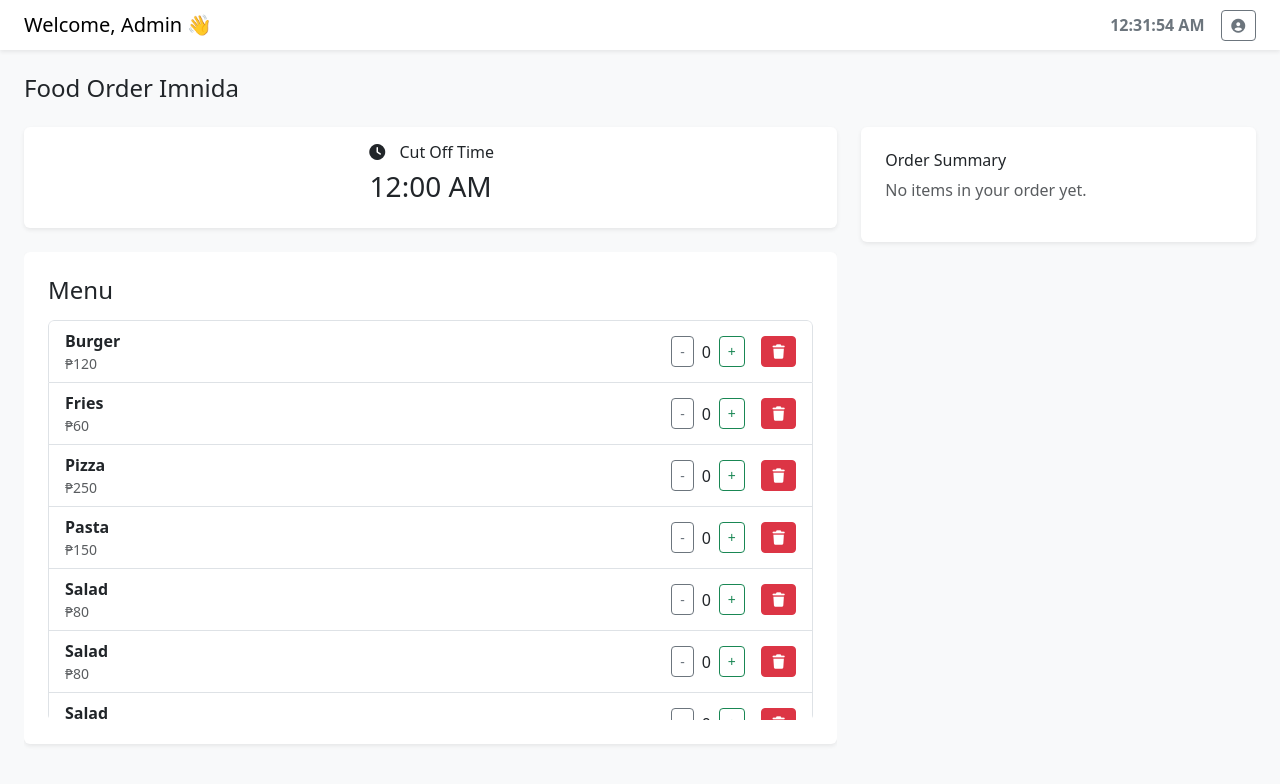
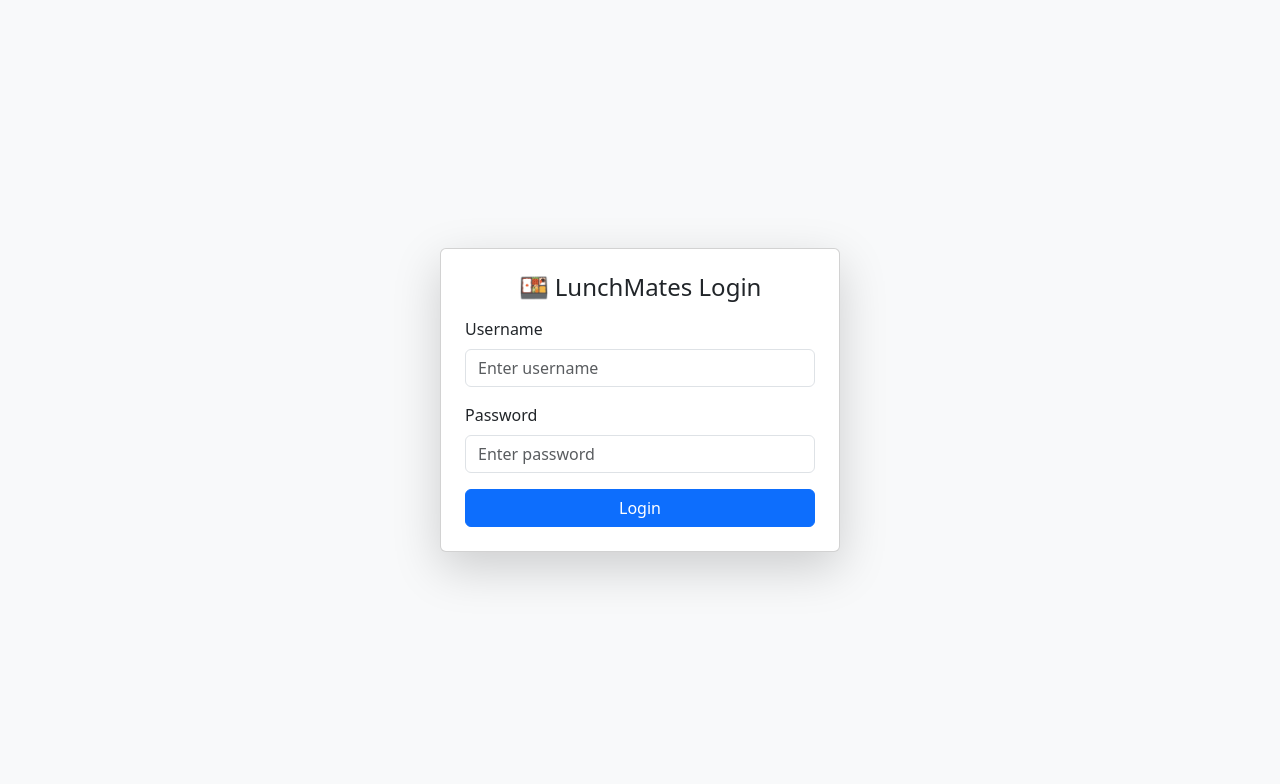
Before and after one commit to ardiente-ken/Lunchmates, a React (Vite) app: page / in a window 1280 px wide. Shown: the top 784 px of the page. Built offline with nearby package versions, Linux system fonts and the light colour scheme.

Commit message:
added login page and routing

```diff
--- a/package.json
+++ b/package.json
@@ -11,9 +11,11 @@
   },
   "dependencies": {
     "@fortawesome/fontawesome-free": "^7.1.0",
+    "axios": "^1.12.2",
     "bootstrap": "^5.3.8",
     "react": "^19.1.1",
     "react-dom": "^19.1.1",
+    "react-router-dom": "^7.9.4",
     "sweetalert2": "^11.24.1"
   },
   "devDependencies": {
--- a/src/App.jsx
+++ b/src/App.jsx
@@ -1,13 +1,37 @@
-import './css/global.css'
-import HRDashboard from '../src/pages/HRDashboard'
-import UserDashboard from './pages/UserDashboard'
+import { BrowserRouter as Router, Routes, Route } from "react-router-dom";
+import LoginPage from "./pages/LoginPage";
+import UserDashboard from "./pages/UserDashboard";
+import HRDashboard from "./pages/HRDashboard";
+import ProtectedRoute from "./components/ProtectedRoute";
+
 function App() {
+  return (
+    <Router>
+      <Routes>
+        <Route path="/" element={<LoginPage />} />
 
-  return (
-    <>
-      <UserDashboard />
-    </>
-  )
+        {/* Employee Dashboard (only for Employee users) */}
+        <Route
+          path="/user"
+          element={
+            <ProtectedRoute allowedRole="Employee">
+              <UserDashboard />
+            </ProtectedRoute>
+          }
+        />
+
+        {/* HR Dashboard (only for HR users) */}
+        <Route
+          path="/hr"
+          element={
+            <ProtectedRoute allowedRole="HR">
+              <HRDashboard />
+            </ProtectedRoute>
+          }
+        />
+      </Routes>
+    </Router>
+  );
 }
 
-export default App
+export default App;
--- /dev/null
+++ b/src/components/ProtectedRoute.jsx
@@ -0,0 +1,32 @@
+import React from "react";
+import { Navigate } from "react-router-dom";
+
+/**
+ * ProtectedRoute
+ * Restricts access to certain pages based on login state and user type.
+ *
+ * @param {ReactNode} children - The page/component to render if allowed
+ * @param {string} allowedRole - Optional: restrict to a specific user role (e.g. "HR" or "Employee")
+ */
+const ProtectedRoute = ({ children, allowedRole }) => {
+  const storedUser = localStorage.getItem("user");
+  const user = storedUser ? JSON.parse(storedUser) : null;
+
+  // 🚫 Not logged in
+  if (!user) {
+    return <Navigate to="/" replace />;
+  }
+
+  // 🚫 Logged in but wrong role
+  if (
+    allowedRole &&
+    user.um_userType.toLowerCase() !== allowedRole.toLowerCase()
+  ) {
+    return <Navigate to="/" replace />;
+  }
+
+  // ✅ Authorized access
+  return children;
+};
+
+export default ProtectedRoute;
--- a/src/components/TopNavbar.jsx
+++ b/src/components/TopNavbar.jsx
@@ -2,6 +2,7 @@ import React, { useState, useEffect, useRef } from "react";
 import "@fortawesome/fontawesome-free/css/all.min.css";
 import "bootstrap/dist/css/bootstrap.min.css";
 import Swal from "sweetalert2";
+import { useNavigate } from "react-router-dom";
 
 const ClockDisplay = () => {
   const [time, setTime] = useState(new Date());
@@ -26,7 +27,17 @@ const ClockDisplay = () => {
 
 const TopNavbar = () => {
   const [dropdownOpen, setDropdownOpen] = useState(false);
+  const [user, setUser] = useState(null);
   const dropdownRef = useRef(null);
+  const navigate = useNavigate();
+
+  // ✅ Load user info from localStorage
+  useEffect(() => {
+    const storedUser = localStorage.getItem("user");
+    if (storedUser) {
+      setUser(JSON.parse(storedUser));
+    }
+  }, []);
 
   // ✅ Close dropdown when clicking outside
   useEffect(() => {
@@ -39,9 +50,41 @@ const TopNavbar = () => {
     return () => document.removeEventListener("mousedown", handleClickOutside);
   }, []);
 
+  // ✅ Logout Function
+  const handleLogout = () => {
+    Swal.fire({
+      title: "Are you sure?",
+      text: "You will be logged out of the system.",
+      icon: "warning",
+      showCancelButton: true,
+      confirmButtonColor: "#d33",
+      cancelButtonColor: "#6c757d",
+      confirmButtonText: "Yes, logout",
+      cancelButtonText: "Cancel",
+    }).then((result) => {
+      if (result.isConfirmed) {
+        localStorage.removeItem("user");
+
+        Swal.fire({
+          icon: "success",
+          title: "Logged out",
+          text: "You have been logged out successfully.",
+          timer: 1200,
+          showConfirmButton: false,
+        });
+
+        setTimeout(() => {
+          navigate("/");
+        }, 1200);
+      }
+    });
+  };
+
   return (
     <nav className="navbar navbar-expand-lg navbar-light bg-white shadow-sm px-4">
-      <span className="navbar-brand mb-0 h5">Welcome, Admin 👋</span>
+      <span className="navbar-brand mb-0 h5">
+        Hello, {user ? user.um_firstName + " " + user.um_lastName : "User"} 👋
+      </span>
 
       <div className="ms-auto d-flex align-items-center position-relative" ref={dropdownRef}>
         {/* Live Clock */}
@@ -65,33 +108,11 @@ const TopNavbar = () => {
               transition: "opacity 0.2s ease",
             }}
           >
-            <button
-              className="dropdown-item text-danger"
-              onClick={() => {
-                Swal.fire({
-                  title: "Are you sure?",
-                  text: "You will be logged out of the system.",
-                  icon: "warning",
-                  showCancelButton: true,
-                  confirmButtonColor: "#d33",
-                  cancelButtonColor: "#6c757d",
-                  confirmButtonText: "Yes, logout",
-                  cancelButtonText: "Cancel",
-                }).then((result) => {
-                  if (result.isConfirmed) {
-                    // ✅ Perform logout action here
-                    console.log("Logging out...");
-                    // For example: redirect or clear session
-                    // window.location.href = "/login";
-                  }
-                });
-              }}
-            >
+            <button className="dropdown-item text-danger" onClick={handleLogout}>
               <i className="fas fa-sign-out-alt me-2"></i> Logout
             </button>
           </div>
         )}
-
       </div>
     </nav>
   );
--- /dev/null
+++ b/src/pages/LoginPage.jsx
@@ -0,0 +1,95 @@
+import React, { useState } from "react";
+import axios from "axios";
+import Swal from "sweetalert2";
+import { useNavigate } from "react-router-dom";
+import "bootstrap/dist/css/bootstrap.min.css";
+
+const LoginPage = () => {
+  const [username, setUsername] = useState("");
+  const [password, setPassword] = useState("");
+  const [loading, setLoading] = useState(false);
+  const navigate = useNavigate();
+
+  const handleLogin = async (e) => {
+    e.preventDefault();
+    setLoading(true);
+
+    try {
+      const response = await axios.post("http://localhost:5000/api/users/login", {
+        username,
+        password,
+      });
+
+      const user = response.data.user;
+      localStorage.setItem("user", JSON.stringify(user)); // save session
+
+      Swal.fire({
+        icon: "success",
+        title: "Welcome!",
+        text: `Hello ${user.um_firstName}!`,
+        timer: 1500,
+        showConfirmButton: false,
+      });
+
+      // redirect based on user type
+      if (user.um_userType.toLowerCase() === "hr") {
+        navigate("/hr");
+      } else if (user.um_userType.toLowerCase() === "employee") {
+        navigate("/user");
+      } else {
+        Swal.fire({
+          icon: "warning",
+          title: "Unknown Role",
+          text: "Please contact admin for access.",
+        });
+      }
+    } catch (err) {
+      Swal.fire({
+        icon: "error",
+        title: "Login Failed",
+        text: err.response?.data?.message || "Server error. Please try again.",
+      });
+    } finally {
+      setLoading(false);
+    }
+  };
+
+  return (
+    <div className="d-flex align-items-center justify-content-center vh-100 bg-light">
+      <div className="card p-4 shadow-lg" style={{ width: "100%", maxWidth: "400px" }}>
+        <h4 className="text-center mb-3">🍱 LunchMates Login</h4>
+        <form onSubmit={handleLogin}>
+          <div className="mb-3">
+            <label className="form-label">Username</label>
+            <input
+              type="text"
+              className="form-control"
+              value={username}
+              onChange={(e) => setUsername(e.target.value)}
+              placeholder="Enter username"
+              required
+            />
+          </div>
+
+          <div className="mb-3">
+            <label className="form-label">Password</label>
+            <input
+              type="password"
+              className="form-control"
+              value={password}
+              onChange={(e) => setPassword(e.target.value)}
+              placeholder="Enter password"
+              required
+            />
+          </div>
+
+          <button type="submit" className="btn btn-primary w-100" disabled={loading}>
+            {loading ? "Logging in..." : "Login"}
+          </button>
+        </form>
+      </div>
+    </div>
+  );
+};
+
+export default LoginPage;
```
Also changed, not shown: 2 other files (tests, documents, lock files or other folders).
